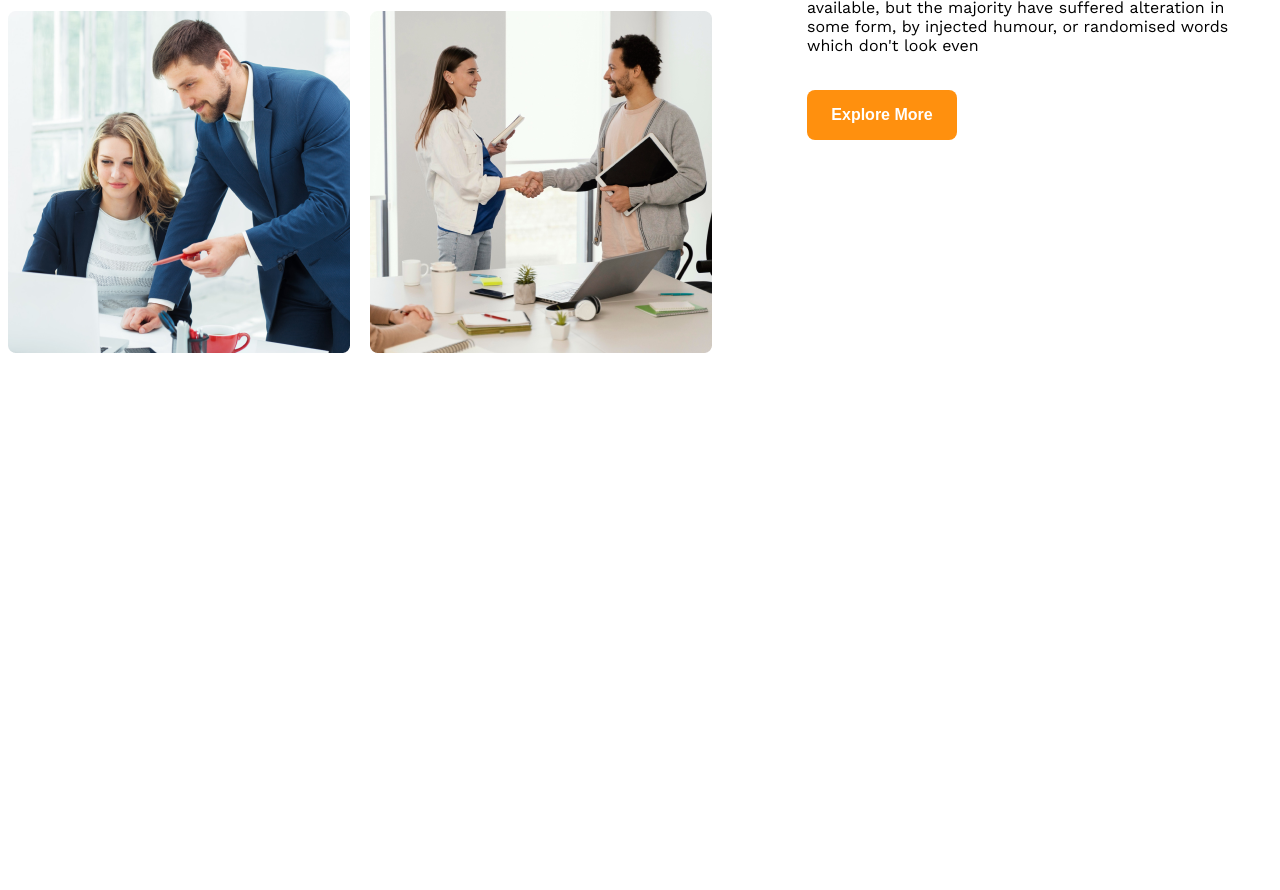
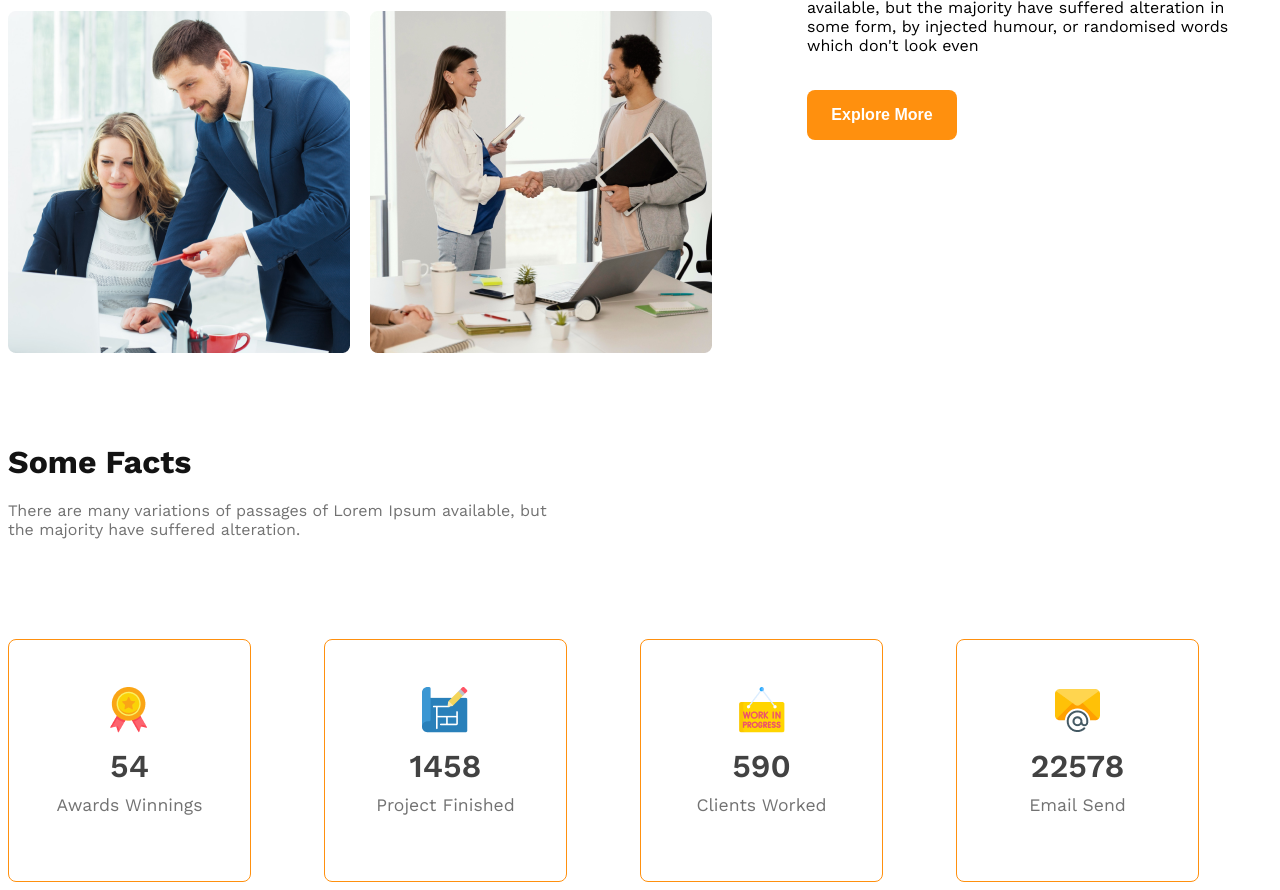
Before and after one commit to Rafiul-Ovi/G3_Architect_Model, a plain HTML site: page index.html in a window 1280 px wide. Shown: the part 1613-2503 px from the top of the page. Before the commit the page ends 1974 px from the top, so only its background shows below. Drawn offline with nearby package versions, Linux system fonts and the light colour scheme.

Commit message:
added facts & card & responsiveness

```diff
--- a/index.html
+++ b/index.html
@@ -40,6 +40,40 @@
                 <button class="btn-primary btn-text">Explore More</button>
             </div>
         </section>
+        <section class="facts-section">
+            <h4 class="facts-title dark-1">Some Facts</h4>
+            <p class="facts-description dark-3">There are many variations of passages of Lorem Ipsum available, but the majority have suffered alteration.</p>
+            <div class="facts-card-container">
+                <div class="facts-card">
+                    <div>
+                        <img src="images/icons/ribon.png" alt="" class="facts-card-icon">
+                        <h4 class="facts-card-no dark-2">54</h4>
+                        <p class="facts-card-name dark-3">Awards Winnings</p>
+                    </div>
+                </div>
+                <div class="facts-card">
+                    <div>
+                        <img src="images/icons/projects.png" alt="" class="facts-card-icon">
+                        <h4 class="facts-card-no dark-2">1458</h4>
+                        <p class="facts-card-name dark-3">Project Finished</p>
+                    </div>
+                </div>
+                <div class="facts-card">
+                    <div>
+                        <img src="images/icons/customers.png" alt="" class="facts-card-icon">
+                        <h4 class="facts-card-no dark-2">590</h4>
+                        <p class="facts-card-name dark-3">Clients Worked</p>
+                    </div>
+                </div>
+                <div class="facts-card">
+                    <div>
+                        <img src="images/icons/email.png" alt="" class="facts-card-icon">
+                        <h4 class="facts-card-no dark-2">22578</h4>
+                        <p class="facts-card-name dark-3">Email Send</p>
+                    </div>
+                </div>
+            </div>
+        </section>
     </main>
     <footer>
 
--- a/styles/architect.css
+++ b/styles/architect.css
@@ -138,6 +138,43 @@ main > section{
     font-size: 2rem;
     font-weight: 700;
 }
+.facts-title{
+    font-weight: 700;
+    font-size: 2rem;
+    margin-bottom: 20px;
+    margin-top: 20px;
+}
+.facts-description{
+    font-weight: 400;
+    font-size: 1rem;
+    max-width: 540px;
+    margin-bottom: 100px;
+}
+.facts-card-container{
+    display: grid;
+    grid-template-columns: repeat(4, 1fr);
+}
+.facts-card{
+    width: 241px;
+    height: 241px;
+    border: 1px solid rgba(255, 144, 14, 1);
+    border-radius: 8px;
+    text-align: center;
+    display: flex;
+    justify-content: center;
+    align-items: center;
+}
+.facts-card-no{
+    font-weight: 600;
+    font-size: 2rem;
+    margin-top: 10px;
+    margin-bottom: 5px;
+}
+.facts-card-name{
+    font-weight: 400;
+    font-size: 1.1rem;
+    margin-top: 10px;
+}
 
 
 /* responsive media query */
@@ -148,8 +185,15 @@ main > section{
     .nav-links{
         padding: 0px;
     }
-    .image-container{
+    .image-container, .facts-card-container{
         grid-template-columns: repeat(1, 1fr);
+    }
+    .facts-section{
+        margin-left: 20px;
+    }
+    .facts-card-container{
+        justify-items: center;
+        gap: 20px;
     }
     .features{
         margin-left: 20px;
```
